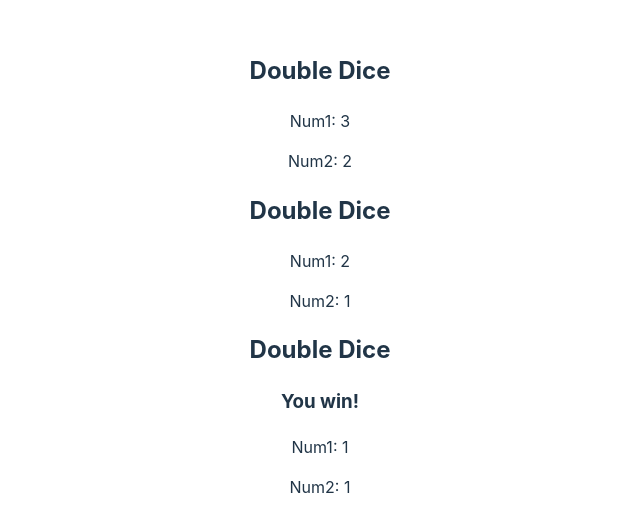
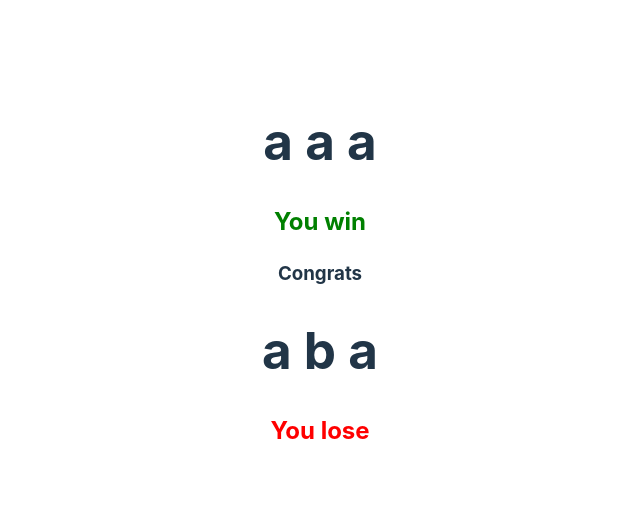
Before and after one commit to dominik-matysek/React-App, a React (Vite) app: page / in a window 1280 px wide. Shown: the part 126-658 px from the top of the page, without its empty margins (320-960 px from the left). Built offline with nearby package versions, Linux system fonts and the light colour scheme.

Commit message:
Added dynamic component and rendered arrays, created simple slot machine

```diff
--- a/src/App.jsx
+++ b/src/App.jsx
@@ -4,26 +4,34 @@
 import Die from "./Die";
 import ListPicker from './ListPicker';
 import DoubleDice from './DoubleDice';
+import Heading from './Heading';
+import ColorList from './ColorList';
+import Slots from './Slots';
 
 
 function App() {
  return (
   <div>
+    {/* <Heading color="magenta" text="Siema" fontSize="20px"/> */}
     {/* When we don't want strings we use {} instead of "" */}
     {/* <Die numSides={20}/>
     <Die numSides={6}/>
-    <Die numSides={12}/> */}
-    {/* <Greeter person="Bill" from="Colt"/> */}
+    <Die numSides={12}/>
+    <Greeter person="Bill" from="Colt"/> */}
     {/* We need {} to pass an array because inside of {} is treated as pure JS (I guess) */}
     {/* {} is a syntax to escape JSX */}
     {/* <ListPicker values={[1, 2, 3]}/>
-    <ListPicker values={["a", "b", "c"]}/> */}
-    {/* Below {} is a syntax to escape JSX AND THEN a JS object */}
-    {/* <ListPicker values={{a: 1, b: 2}}/> */}
+    <ListPicker values={["a", "b", "c"]}/>     */}
 
+    {/* <ColorList colors={["red", "pink", "purple", "teal"]}/>
+    <ColorList colors={["olive", "orangered", "slategrey"]}/> */}
+
+    <Slots val1="a" val2="a" val3="a" />
+    <Slots val1="a" val2="b" val3="a" />
+
+    {/* <DoubleDice/>
     <DoubleDice/>
-    <DoubleDice/>
-    <DoubleDice/>
+    <DoubleDice/> */}
 
   </div>
  );
--- /dev/null
+++ b/src/ColorList.jsx
@@ -0,0 +1,16 @@
+export default function ColorList({colors}){
+    // const elements = [<p>Hello!</p>, <h1>Bye!</h1>];
+    // const lis = colors.map((color) => <li>{color}</li>);
+    return (
+        <div>
+            <p>Color List</p>
+            <ul>{colors.map((c) => (<li style={{color: c}}>{c}</li>))}</ul>
+
+            {/* <ul>{lis}</ul> */}
+
+            {/* {elements} */}
+
+            {/* <p>{colors}</p> */}
+        </div>
+    );
+}
--- a/src/DoubleDice.jsx
+++ b/src/DoubleDice.jsx
@@ -3,10 +3,14 @@
 export default function DoubleDice() {
     const num1 = Math.floor(Math.random()*3) + 1;
     const num2 = Math.floor(Math.random()*3) + 1;
+    const isWinner = num1 ===num2;
+    // In general: if we want regular styles - use .css file
+    // if we want styles that may change depending on what is going on in code (like below) use style attribute
+    const styles = {color: isWinner ? "green" : "red"};
     return (
-        <div>
+        <div className="DoubleDice" style = {styles}>
             <h2>Double Dice</h2>
-            {num1 === num2 && <h3>You win!</h3> }
+            {isWinner && <h3>You win!</h3> }
             <p>Num1: {num1}</p>
             <p>Num2: {num2}</p>
         </div>
--- /dev/null
+++ b/src/Heading.jsx
@@ -0,0 +1,3 @@
+export default function Heading({color = 'olive', text, fontSize}) {
+    return <h1 style={{color: color, fontSize: fontSize}}>{text}</h1>
+}
--- /dev/null
+++ b/src/Slots.jsx
@@ -0,0 +1,11 @@
+export default function Slots({val1, val2, val3}) {
+    const result = val1 === val2 && val1 === val3;
+    const style = {color: result ? "green" : "red"};
+    return (
+        <div>
+            <h1>{val1} {val2} {val3}</h1>
+            <h2 style={style}>{result ? "You win" : "You lose"}</h2>
+            {result && <h3>Congrats</h3> }
+        </div>
+    );
+}
```
